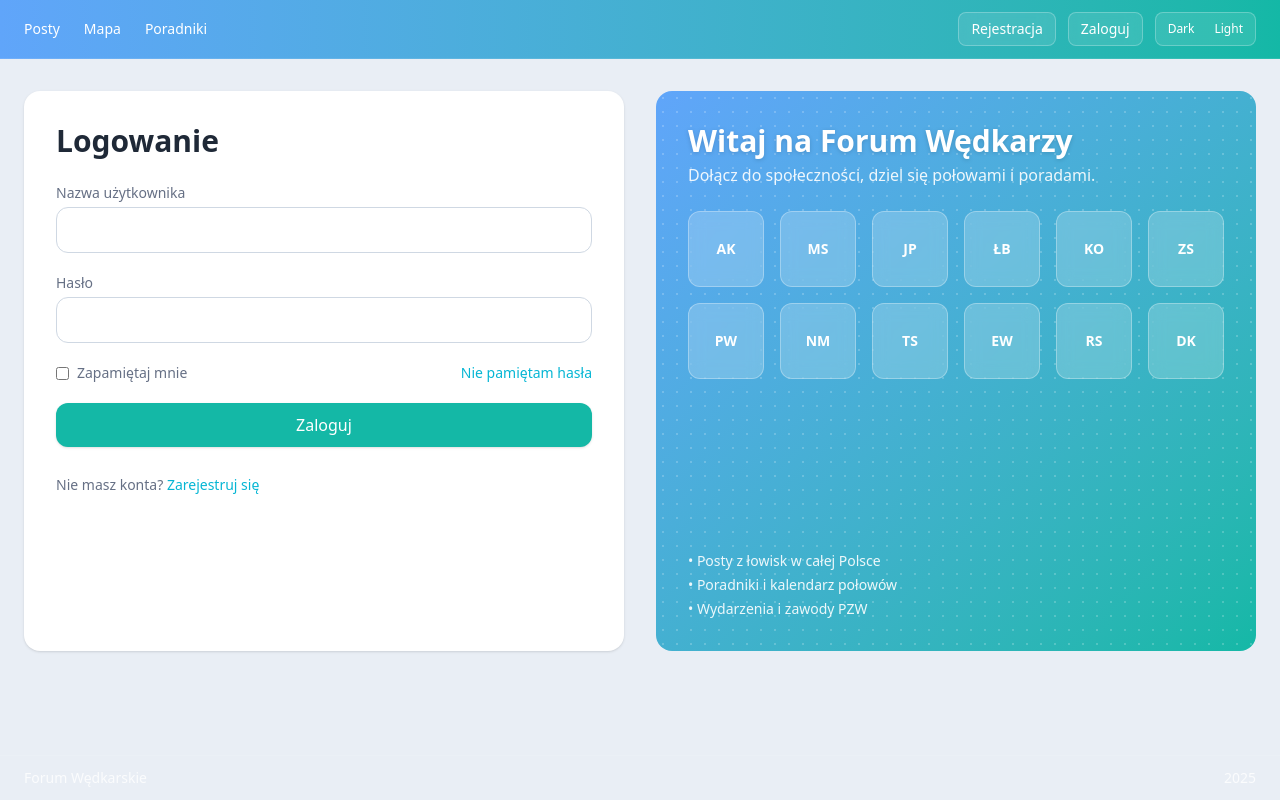
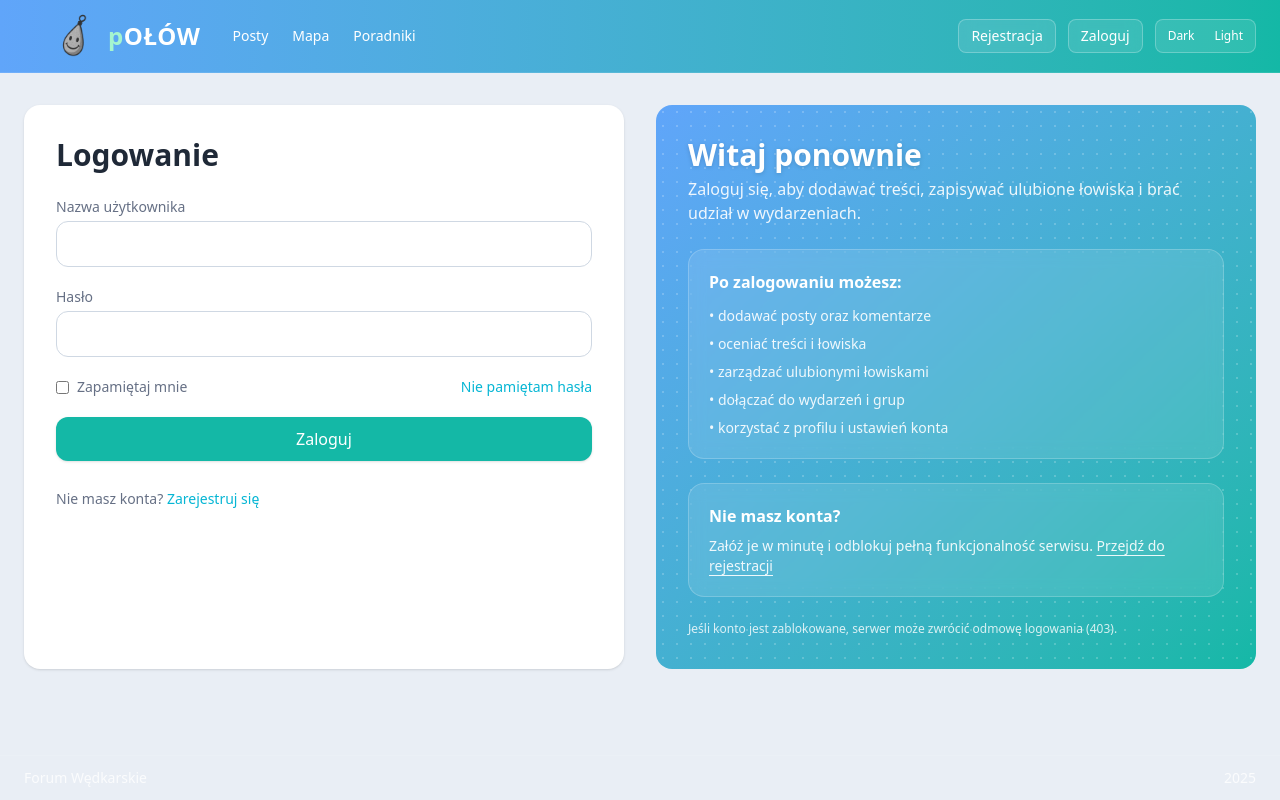
Before and after one commit to PietREKT/forum-wedkarskie, a Vue app in the folder frontend/: page /login in a window 1280 px wide. Built offline with nearby package versions, Linux system fonts and the light colour scheme.

Commit message:
Feat frontend_login chyba ostateczny wygląd

```diff
--- a/frontend/src/App.vue
+++ b/frontend/src/App.vue
@@ -4,6 +4,7 @@ import { ref, onMounted } from 'vue'
 import { useRouter, RouterLink, RouterView } from 'vue-router'
 import { useAuthStore } from './stores/auth'
 import { useI18n } from 'vue-i18n'
+import logoUrl from './assets/olow.png'
 
 const router = useRouter()
 const auth = useAuthStore()
@@ -48,26 +49,30 @@ async function onLogout() {
 </script>
 
 <template>
-  <div
-      class="min-h-screen flex flex-col bg-[var(--color-bg)] text-[var(--color-text)]"
-  >
+  <div class="min-h-screen flex flex-col bg-[var(--color-bg)] text-[var(--color-text)]">
     <!-- HEADER -->
     <header
-        class="sticky top-0 z-40 border-b border-white/10 bg-gradient-to-r from-[var(--header-from)] to-[var(--header-to)] text-white"
+        class="sticky top-0 z-40 border-b border-white/10
+             bg-gradient-to-r from-[var(--header-from)] to-[var(--header-to)] text-white"
     >
-      <div
-          class="max-w-7xl mx-auto px-6 py-3 flex items-center justify-between"
-      >
+      <div class="max-w-7xl mx-auto px-6 py-3 flex items-center justify-between">
+        <!-- LEWA CZĘŚĆ: LOGO + NAV -->
+        <div class="flex items-center gap-8">
+          <!-- LOGO (NIE JEST LINKIEM) -->
+          <div class="flex items-center gap-3 ml-6 select-none">
+            <img :src="logoUrl" alt="Połów" class="h-12 w-12" />
+            <span class="text-2xl font-semibold tracking-wide">
+              <span class="text-emerald-200 lowercase">p</span>
+              <span class="uppercase">OŁÓW</span>
+            </span>
+          </div>
+
+          <!-- NAWIGACJA -->
           <nav class="flex items-center gap-6 text-sm font-medium">
-          <!-- Posty -->
-          <RouterLink
-              class="hover:opacity-90 router-link"
-              :to="{ path: '/posts' }"
-          >
+            <RouterLink class="hover:opacity-90 router-link" :to="{ path: '/posts' }">
               {{ tr('nav.posts', 'Posty') }}
             </RouterLink>
 
-          <!-- Wydarzenia -->
             <RouterLink
                 v-if="auth.isAuthenticated"
                 class="hover:opacity-90 router-link"
@@ -76,23 +81,14 @@ async function onLogout() {
               {{ tr('nav.events', 'Wydarzenia') }}
             </RouterLink>
 
-          <!-- Mapa -->
-          <RouterLink
-              class="hover:opacity-90 router-link"
-              :to="{ path: '/map' }"
-          >
+            <RouterLink class="hover:opacity-90 router-link" :to="{ path: '/map' }">
               {{ tr('nav.map', 'Mapa') }}
             </RouterLink>
 
-          <!-- Poradniki -->
-          <RouterLink
-              class="hover:opacity-90 router-link"
-              :to="{ path: '/guides' }"
-          >
+            <RouterLink class="hover:opacity-90 router-link" :to="{ path: '/guides' }">
               {{ tr('nav.guides', 'Poradniki') }}
             </RouterLink>
 
-          <!-- Panel Admina: tylko ADMIN / ROOT -->
             <RouterLink
                 v-if="auth.isAuthenticated && auth.isAdmin"
                 class="hover:opacity-90 router-link text-red-300"
@@ -101,7 +97,6 @@ async function onLogout() {
               Panel admina
             </RouterLink>
 
-          <!-- Profil -->
             <RouterLink
                 v-if="auth.isAuthenticated"
                 class="hover:opacity-90 router-link"
@@ -110,11 +105,14 @@ async function onLogout() {
               {{ tr('nav.profile', 'Profil') }}
             </RouterLink>
           </nav>
+        </div>
 
+        <!-- PRAWA CZĘŚĆ -->
         <div class="flex items-center gap-3">
           <RouterLink
               v-if="!auth.isAuthenticated"
-              class="px-3 py-1.5 rounded-lg text-sm bg-white/10 hover:bg-white/20 border border-white/25 backdrop-blur transition"
+              class="px-3 py-1.5 rounded-lg text-sm bg-white/10 hover:bg-white/20
+                   border border-white/25 backdrop-blur transition"
               :to="{ path: '/register' }"
           >
             {{ tr('auth.register', 'Rejestracja') }}
@@ -122,7 +120,8 @@ async function onLogout() {
 
           <RouterLink
               v-if="!auth.isAuthenticated"
-              class="px-3 py-1.5 rounded-lg text-sm bg-white/10 hover:bg-white/20 border border-white/25 backdrop-blur transition"
+              class="px-3 py-1.5 rounded-lg text-sm bg-white/10 hover:bg-white/20
+                   border border-white/25 backdrop-blur transition"
               :to="{ path: '/login' }"
           >
             {{ tr('auth.login', 'Zaloguj') }}
@@ -131,25 +130,18 @@ async function onLogout() {
           <button
               v-if="auth.isAuthenticated"
               @click="onLogout"
-              class="px-3 py-1.5 rounded-lg text-sm bg.white/10 hover:bg-white/20 border border-white/25 backdrop-blur transition"
+              class="px-3 py-1.5 rounded-lg text-sm bg-white/10 hover:bg-white/20
+                   border border-white/25 backdrop-blur transition"
           >
             {{ tr('auth.logout', 'Wyloguj') }}
           </button>
 
-          <!-- Tryb -->
-          <div
-              class="flex items-center gap-1 bg-white/10 border border-white/25 rounded-lg p-1"
-          >
-            <button
-                class="px-2 py-1 rounded-md text-xs hover:bg-white/20"
-                @click="applyTheme('dark')"
-            >
+          <!-- TRYB -->
+          <div class="flex items-center gap-1 bg-white/10 border border-white/25 rounded-lg p-1">
+            <button class="px-2 py-1 rounded-md text-xs hover:bg-white/20" @click="applyTheme('dark')">
               Dark
             </button>
-            <button
-                class="px-2 py-1 rounded-md text-xs hover:bg-white/20"
-                @click="applyTheme('light')"
-            >
+            <button class="px-2 py-1 rounded-md text-xs hover:bg-white/20" @click="applyTheme('light')">
               Light
             </button>
           </div>
@@ -166,9 +158,7 @@ async function onLogout() {
 
     <!-- FOOTER -->
     <footer class="border-t border-white/10 text-sm text-white/80">
-      <div
-          class="max-w-7xl mx-auto px-6 py-3 flex items-center justify-between"
-      >
+      <div class="max-w-7xl mx-auto px-6 py-3 flex items-center justify-between">
         <span>Forum Wędkarskie</span>
         <span>{{ new Date().getFullYear() }}</span>
       </div>
--- a/frontend/src/views/LoginView.vue
+++ b/frontend/src/views/LoginView.vue
@@ -20,7 +20,7 @@
               autocomplete="username"
               required
               class="w-full rounded-xl border border-[var(--color-border)] bg-transparent px-3 py-2.5
-                   outline-none focus:ring-2 focus:ring-[var(--color-accent)]"
+                 outline-none focus:ring-2 focus:ring-[var(--color-accent)]"
           />
         </div>
 
@@ -32,7 +32,7 @@
               autocomplete="current-password"
               required
               class="w-full rounded-xl border border-[var(--color-border)] bg-transparent px-3 py-2.5
-                   outline-none focus:ring-2 focus:ring-[var(--color-accent)]"
+                 outline-none focus:ring-2 focus:ring-[var(--color-accent)]"
           />
         </div>
 
@@ -49,8 +49,8 @@
         <button
             :disabled="auth.status === 'loading'"
             class="w-full rounded-xl py-2.5 font-medium transition
-                 bg-[var(--color-primary)] hover:bg-[var(--color-primary-600)] text-white
-                 disabled:opacity-60 disabled:cursor-not-allowed shadow"
+               bg-[var(--color-primary)] hover:bg-[var(--color-primary-600)] text-white
+               disabled:opacity-60 disabled:cursor-not-allowed shadow"
         >
           {{ auth.status === 'loading' ? 'Logowanie…' : 'Zaloguj' }}
         </button>
@@ -66,35 +66,47 @@
       </form>
     </section>
 
-    <!-- PRAWA -->
+    <!-- PRAWA (NOWE, BEZ KAFELKÓW) -->
     <aside
         class="relative overflow-hidden rounded-2xl p-0 md:p-8 bg-gradient-to-br
-             from-[var(--header-from)] to-[var(--header-to)]"
+           from-[var(--header-from)] to-[var(--header-to)]"
     >
-      <div class="absolute inset-0 opacity-20 dark:opacity-10 pointer-events-none"
-           style="background-image: radial-gradient(#fff 1px, transparent 1px);
-                  background-size: 14px 14px;"></div>
+      <div
+          class="absolute inset-0 opacity-20 dark:opacity-10 pointer-events-none"
+          style="background-image: radial-gradient(#fff 1px, transparent 1px); background-size: 14px 14px;"
+      ></div>
 
       <div class="relative h-full flex flex-col text-white">
         <header>
-          <h2 class="text-2xl md:text-3xl font-semibold drop-shadow-sm">Witaj na Forum Wędkarzy</h2>
-          <p class="opacity-90 mt-1">Dołącz do społeczności, dziel się połowami i poradami.</p>
+          <h2 class="text-2xl md:text-3xl font-semibold drop-shadow-sm">Witaj ponownie</h2>
+          <p class="opacity-90 mt-1">
+            Zaloguj się, aby dodawać treści, zapisywać ulubione łowiska i brać udział w wydarzeniach.
+          </p>
         </header>
 
-        <div class="mt-6 grid grid-cols-4 sm:grid-cols-6 gap-3 md:gap-4 auto-rows-fr">
-          <div v-for="a in avatars" :key="a.id"
-               class="aspect-square rounded-xl flex items-center justify-center text-sm font-semibold
-                      bg-white/20 text-white backdrop-blur-sm border border-white/30">
-            <span>{{ a.initials }}</span>
-          </div>
+        <div class="mt-6 rounded-2xl bg-white/10 border border-white/20 backdrop-blur-sm p-5">
+          <p class="font-semibold">Po zalogowaniu możesz:</p>
+          <ul class="mt-3 space-y-2 text-white/90 text-sm">
+            <li>• dodawać posty oraz komentarze</li>
+            <li>• oceniać treści i łowiska</li>
+            <li>• zarządzać ulubionymi łowiskami</li>
+            <li>• dołączać do wydarzeń i grup</li>
+            <li>• korzystać z profilu i ustawień konta</li>
+          </ul>
         </div>
 
-        <div class="mt-auto pt-6 text-white/90 text-sm">
-          <ul class="space-y-1">
-            <li>• Posty z łowisk w całej Polsce</li>
-            <li>• Poradniki i kalendarz połowów</li>
-            <li>• Wydarzenia i zawody PZW</li>
-          </ul>
+        <div class="mt-6 rounded-2xl bg-white/10 border border-white/20 backdrop-blur-sm p-5">
+          <p class="font-semibold">Nie masz konta?</p>
+          <p class="mt-2 text-white/90 text-sm">
+            Załóż je w minutę i odblokuj pełną funkcjonalność serwisu.
+            <RouterLink to="/register" class="underline underline-offset-4 hover:opacity-90">
+              Przejdź do rejestracji
+            </RouterLink>
+          </p>
+        </div>
+
+        <div class="mt-auto pt-6 text-white/80 text-xs">
+          Jeśli konto jest zablokowane, serwer może zwrócić odmowę logowania (403).
         </div>
       </div>
     </aside>
@@ -117,14 +129,7 @@ const justRegistered = computed(() => route.query.registered === '1')
 async function onSubmit() {
   try {
     await auth.login(username.value, password.value)
-    router.push('/profile') // przekierowanie do profilu po zalogowaniu
+    router.push('/profile')
   } catch {}
 }
-
-const avatars = ref([
-  { id: 1, initials: 'AK' }, { id: 2, initials: 'MS' }, { id: 3, initials: 'JP' },
-  { id: 4, initials: 'ŁB' }, { id: 5, initials: 'KO' }, { id: 6, initials: 'ZS' },
-  { id: 7, initials: 'PW' }, { id: 8, initials: 'NM' }, { id: 9, initials: 'TS' },
-  { id: 10, initials: 'EW' }, { id: 11, initials: 'RS' }, { id: 12, initials: 'DK' },
-])
 </script>
--- a/frontend/src/views/RegisterView.vue
+++ b/frontend/src/views/RegisterView.vue
@@ -95,35 +95,43 @@
       </form>
     </section>
 
-    <!-- PRAWA -->
+    <!-- PRAWA (NOWE, BEZ KAFELKÓW) -->
     <aside
         class="relative overflow-hidden rounded-2xl p-0 md:p-8 bg-gradient-to-br
              from-[var(--header-from)] to-[var(--header-to)]"
     >
-      <div class="absolute inset-0 opacity-20 dark:opacity-10 pointer-events-none"
-           style="background-image: radial-gradient(#fff 1px, transparent 1px);
-                  background-size: 14px 14px;"></div>
+      <div
+          class="absolute inset-0 opacity-20 dark:opacity-10 pointer-events-none"
+          style="background-image: radial-gradient(#fff 1px, transparent 1px); background-size: 14px 14px;"
+      ></div>
 
       <div class="relative h-full flex flex-col text-white">
         <header>
-          <h2 class="text-2xl md:text-3xl font-semibold drop-shadow-sm">Załóż konto i dołącz</h2>
-          <p class="opacity-90 mt-1">Publikuj połowy, śledź łowiska i wydarzenia.</p>
+          <h2 class="text-2xl md:text-3xl font-semibold drop-shadow-sm">Załóż konto i korzystaj w pełni</h2>
+          <p class="opacity-90 mt-1">Rejestracja odblokowuje wszystkie funkcje społeczności.</p>
         </header>
 
-        <div class="mt-6 grid grid-cols-4 sm:grid-cols-6 gap-3 md:gap-4 auto-rows-fr">
-          <div v-for="a in avatars" :key="a.id"
-               class="aspect-square rounded-xl flex items-center justify-center text-sm font-semibold
-                      bg-white/20 text-white backdrop-blur-sm border border-white/30">
-            <span>{{ a.initials }}</span>
-          </div>
+        <div class="mt-6 rounded-2xl bg-white/10 border border-white/20 backdrop-blur-sm p-5">
+          <p class="font-semibold">Po rejestracji zyskujesz:</p>
+          <ul class="mt-3 space-y-2 text-white/90 text-sm">
+            <li>• dodawanie postów oraz komentarzy</li>
+            <li>• ocenianie treści i łowisk</li>
+            <li>• zapisywanie ulubionych łowisk</li>
+            <li>• udział w wydarzeniach i grupach</li>
+            <li>• dostęp do profilu i ustawień konta</li>
+          </ul>
         </div>
 
-        <div class="mt-auto pt-6 text-white/90 text-sm">
-          <ul class="space-y-1">
-            <li>• Twórz galerie połowów</li>
-            <li>• Obserwuj ulubione łowiska</li>
-            <li>• Bierz udział w zawodach PZW</li>
+        <div class="mt-6 rounded-2xl bg-white/10 border border-white/20 backdrop-blur-sm p-5">
+          <p class="font-semibold">Bez konta nadal możesz:</p>
+          <ul class="mt-3 space-y-2 text-white/90 text-sm">
+            <li>• przeglądać posty, mapę i poradniki</li>
+            <li>• sprawdzać szczegóły łowisk</li>
           </ul>
+        </div>
+
+        <div class="mt-auto pt-6 text-white/80 text-xs">
+          Wystarczy nazwa użytkownika i hasło. E-mail jest opcjonalny.
         </div>
       </div>
     </aside>
@@ -167,11 +175,4 @@ async function onSubmit() {
     router.push({ path: '/login', query: { registered: '1' } })
   } catch {}
 }
-
-const avatars = ref([
-  { id: 1, initials: 'AK' }, { id: 2, initials: 'MS' }, { id: 3, initials: 'JP' },
-  { id: 4, initials: 'ŁB' }, { id: 5, initials: 'KO' }, { id: 6, initials: 'ZS' },
-  { id: 7, initials: 'PW' }, { id: 8, initials: 'NM' }, { id: 9, initials: 'TS' },
-  { id: 10, initials: 'EW' }, { id: 11, initials: 'RS' }, { id: 12, initials: 'DK' },
-])
 </script>
```
Also changed, not shown: frontend/src/assets/olow.png (added). Lines whose indentation alone changed are shown as unchanged.
